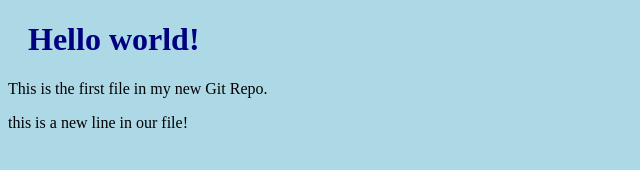
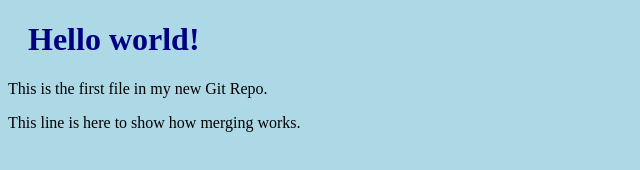
Before and after one commit to its-Ines2024/my-first-project, a plain HTML site: page index.html in a window 1280 px wide. Shown: the whole page, without its empty margins (0-640 px from the left). Drawn offline with Linux system fonts and the light colour scheme.

Commit message:
i created an emergency fix for the master

```diff
--- a/index.html
+++ b/index.html
@@ -8,7 +8,7 @@
 
 <h1>Hello world!</h1>
 <p>This is the first file in my new Git Repo.</p>
-<p>this is a new line in our file!</p>
+<p>This line is here to show how merging works.</p>
 
 </body>
 </html>
```
